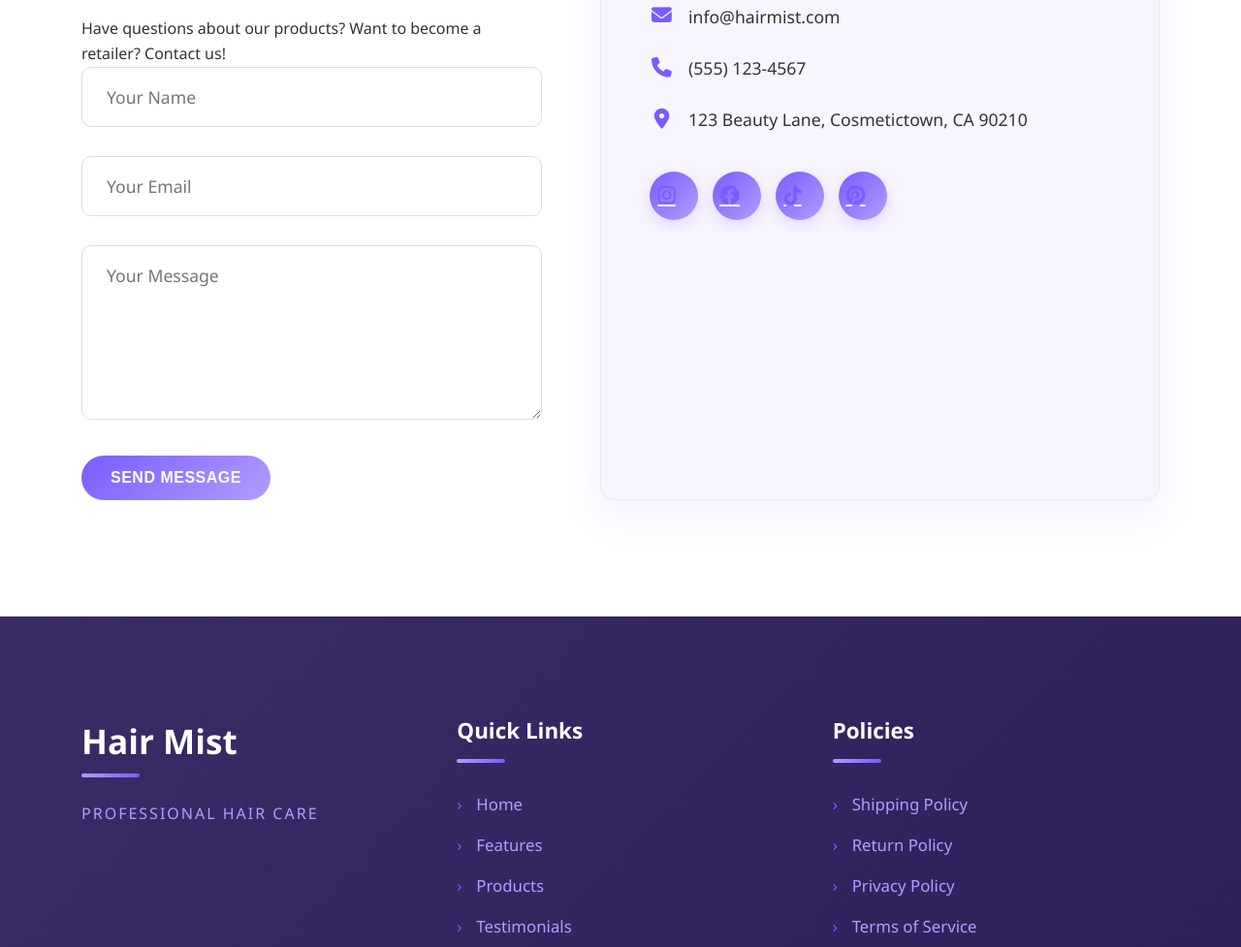
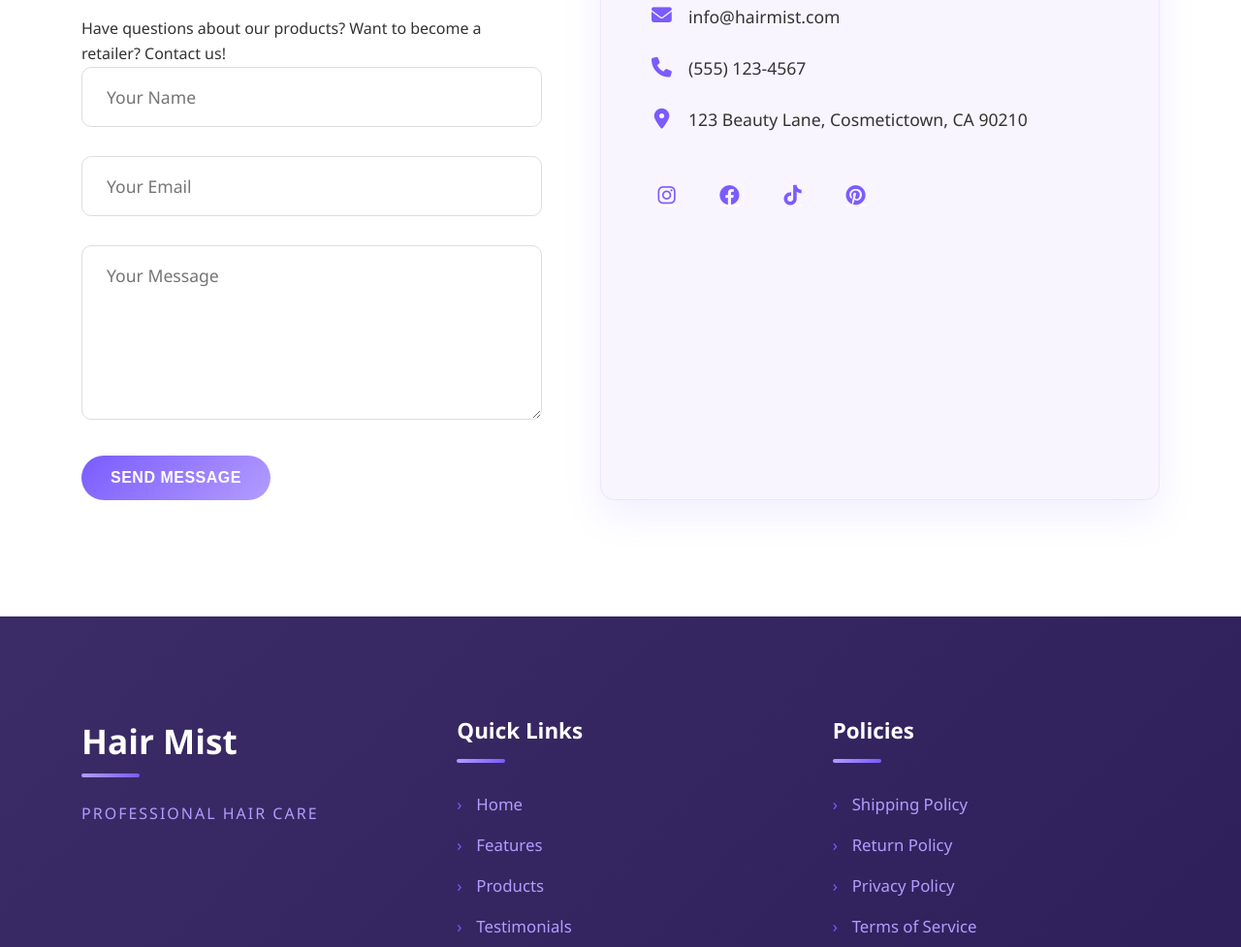
Before and after one commit to waleed170/hairmist1, a plain HTML site: page index.html in a window 1280 px wide. Shown: the part 4253-5230 px from the top of the page at 97% size. Drawn offline with Linux system fonts and the light colour scheme.

Commit message:
Update styles.css

```diff
--- a/styles.css
+++ b/styles.css
@@ -800,18 +800,18 @@ nav ul li a:hover::after {
     justify-content: center;
     width: 50px;
     height: 50px;
-    background: linear-gradient(135deg, var(--primary-color) 0%, var(--accent-color) 100%);
+
     color: white;
     border-radius: 50%;
     transition: all 0.3s;
     font-size: 1.3rem;
-    box-shadow: 0 5px 15px rgba(122, 92, 255, 0.2);
+
 }
 
 .social-links a:hover {
-    background: linear-gradient(135deg, var(--dark-color) 0%, var(--primary-color) 100%);
+
     transform: translateY(-5px);
-    box-shadow: 0 10px 25px rgba(122, 92, 255, 0.3);
+
 }
 
 .form-group {
```
